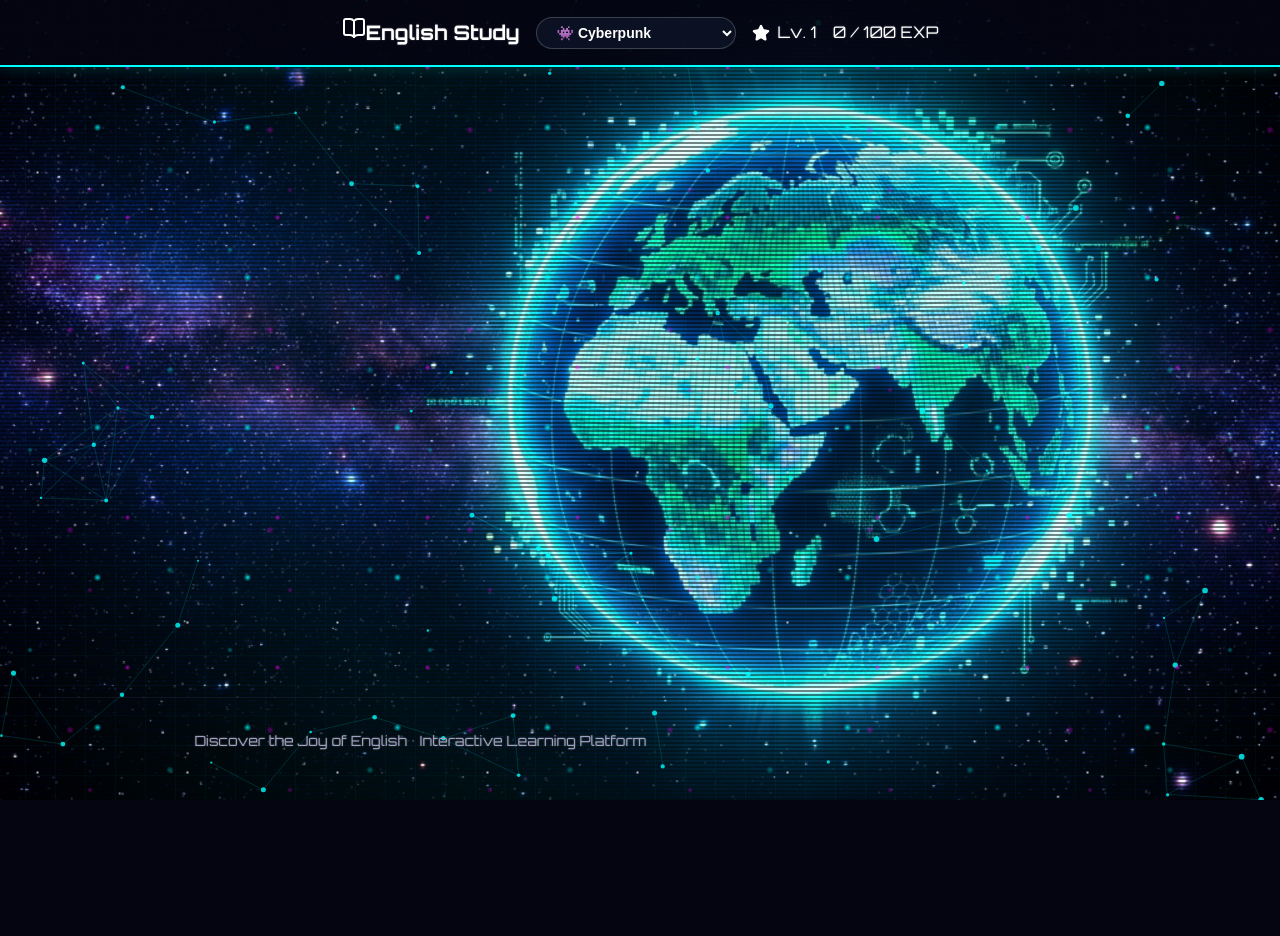
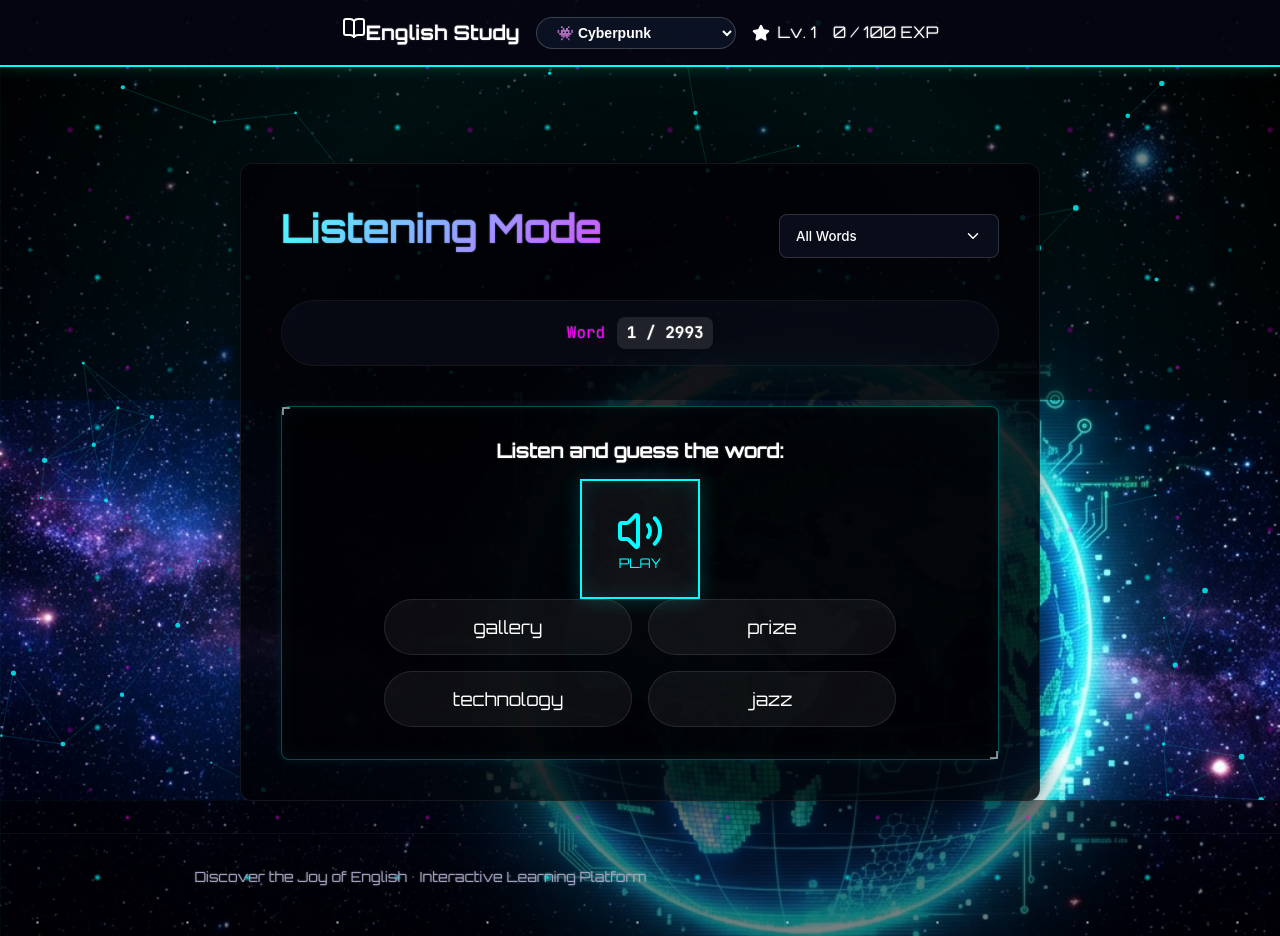
Before and after one commit to peak822/EnglishWeb, a React (Vite) app: page /listen in a window 1280 px wide. Before the commit the page ends 800 px from the top, so only its background shows below. Built offline with nearby package versions, Linux system fonts and the light colour scheme.

Commit message:
feat: implement Listening Mode

```diff
--- a/src/App.jsx
+++ b/src/App.jsx
@@ -13,6 +13,7 @@ import TypingMode from './pages/TypingMode';
 import AssembleMode from './pages/AssembleMode';
 import GuessMode from './pages/GuessMode';
 import ReadMode from './pages/ReadMode';
+import ListeningMode from './pages/ListeningMode';
 
 import ContextMode from './pages/ContextMode';
 import SyntaxMode from './pages/SyntaxMode';
@@ -102,6 +103,7 @@ function App() {
             <Route path="/typing" element={<TypingMode />} />
             <Route path="/assemble" element={<AssembleMode />} />
             <Route path="/guess" element={<GuessMode />} />
+            <Route path="/listen" element={<ListeningMode />} />
 
             <Route path="/context" element={<ContextMode />} />
             <Route path="/syntax" element={<SyntaxMode />} />
--- a/src/pages/Home.jsx
+++ b/src/pages/Home.jsx
@@ -1,13 +1,13 @@
 import React from 'react';
 import { useNavigate } from 'react-router-dom';
-import { Type, Puzzle, HelpCircle, ArrowRight, BookOpen, Grid, Zap } from 'lucide-react';
+import { Type, Puzzle, HelpCircle, ArrowRight, BookOpen, Grid, Zap, Volume2 } from 'lucide-react';
 import Card from '../components/Card';
 import Tilt from 'react-parallax-tilt';
 
 const Home = () => {
   const navigate = useNavigate();
 
-  const starterModes = [
+  const libraryModes = [
     {
       id: 'read',
       title: 'อ่านคำศัพท์',
@@ -15,22 +15,6 @@ const Home = () => {
       icon: <BookOpen size={32} />,
       path: '/read',
       color: 'var(--color-surface)'
-    },
-    {
-      id: 'guess',
-      title: 'ทายคำศัพท์',
-      description: 'Guess the word based on hints like part of speech and length.',
-      icon: <HelpCircle size={32} />,
-      path: '/guess',
-      color: '#F59E0B'
-    },
-    {
-      id: 'pos',
-      title: 'หมวดหมู่คำ (POS)',
-      description: 'ฝึกแยกแยะชนิดของคำ (Noun, Verb, Adj, etc.) อย่างรวดเร็วเพื่อสร้างความจำอัตโนมัติ',
-      icon: <Zap size={32} />,
-      path: '/pos',
-      color: '#8B5CF6' // violet
     },
     {
       id: 'pos-guide',
@@ -42,7 +26,15 @@ const Home = () => {
     }
   ];
 
-  const intermediateModes = [
+  const starterModes = [
+    {
+      id: 'guess',
+      title: 'ทายคำศัพท์',
+      description: 'Guess the word based on hints like part of speech and length.',
+      icon: <HelpCircle size={32} />,
+      path: '/guess',
+      color: '#F59E0B'
+    },
     {
       id: 'match',
       title: 'เกมจับคู่ (Match)',
@@ -51,6 +43,25 @@ const Home = () => {
       path: '/match',
       color: '#00E1FF' // Bright Cyan
     },
+    {
+      id: 'pos',
+      title: 'หมวดหมู่คำ (POS)',
+      description: 'ฝึกแยกแยะชนิดของคำ (Noun, Verb, Adj, etc.) อย่างรวดเร็วเพื่อสร้างความจำอัตโนมัติ',
+      icon: <Zap size={32} />,
+      path: '/pos',
+      color: '#8B5CF6' // violet
+    },
+    {
+      id: 'listen',
+      title: 'ทายคำจากการฟัง',
+      description: 'Listen to the word and guess its spelling and meaning.',
+      icon: <Volume2 size={32} />,
+      path: '/listen',
+      color: '#4ade80' // Green
+    }
+  ];
+
+  const intermediateModes = [
     {
       id: 'assemble',
       title: 'ประกอบคำศัพท์',
@@ -151,6 +162,16 @@ const Home = () => {
 
         <div className="difficulty-section">
           <div className="section-header flex items-center justify-between flex-wrap gap-2">
+            <h3 className="text-2xl font-bold flex items-center gap-2" style={{ color: 'var(--color-secondary)' }}>
+              📖 The Library
+            </h3>
+            <span className="text-sm font-medium text-[var(--color-neutral)] bg-[rgba(255,255,255,0.05)] px-3 py-1 rounded-full border border-[rgba(255,255,255,0.05)]">คลังความรู้</span>
+          </div>
+          {renderModeGrid(libraryModes)}
+        </div>
+
+        <div className="difficulty-section">
+          <div className="section-header flex items-center justify-between flex-wrap gap-2">
             <h3 className="text-2xl font-bold flex items-center gap-2" style={{ color: 'var(--color-primary)' }}>
               🌱 Starter
             </h3>
--- /dev/null
+++ b/src/pages/ListeningMode.jsx
@@ -0,0 +1,199 @@
+import React, { useState, useEffect, useRef } from 'react';
+import { useNavigate } from 'react-router-dom';
+import { Volume2, ArrowLeft } from 'lucide-react';
+import Card from '../components/Card';
+import LevelSelector from '../components/LevelSelector';
+import { useGamification } from '../hooks/useGamification';
+import { filterWords } from '../hooks/useCategories';
+import vocabularyData from '../data/vocabulary.json';
+
+const ListeningMode = () => {
+  const navigate = useNavigate();
+  const { addExp } = useGamification();
+  const [level, setLevel] = useState('all');
+  const [words, setWords] = useState([]);
+  const [currentIndex, setCurrentIndex] = useState(0);
+  const [options, setOptions] = useState([]);
+  const [status, setStatus] = useState('idle'); // idle, correct, incorrect
+  const [selectedOption, setSelectedOption] = useState(null);
+  const [isLoaded, setIsLoaded] = useState(false);
+  const timeoutRef = useRef(null);
+
+  useEffect(() => {
+    return () => {
+      if (timeoutRef.current) clearTimeout(timeoutRef.current);
+      if ('speechSynthesis' in window) window.speechSynthesis.cancel();
+    };
+  }, []);
+
+  useEffect(() => {
+    if (timeoutRef.current) clearTimeout(timeoutRef.current);
+    let result = filterWords(vocabularyData, level);
+    result = [...result].sort(() => 0.5 - Math.random());
+    setWords(result);
+    setCurrentIndex(0);
+    setIsLoaded(true);
+  }, [level]);
+
+  useEffect(() => {
+    if (words.length > 0 && words[currentIndex]) {
+      generateOptions();
+      setStatus('idle');
+      setSelectedOption(null);
+    }
+  }, [currentIndex, words]);
+
+  const currentWord = words[currentIndex];
+
+  const playAudio = () => {
+    if (!currentWord) return;
+    if ('speechSynthesis' in window) {
+      window.speechSynthesis.cancel();
+      const utterance = new SpeechSynthesisUtterance(currentWord.word);
+      utterance.lang = 'en-US';
+      window.speechSynthesis.speak(utterance);
+    }
+  };
+
+  const generateOptions = () => {
+    const correctWord = words[currentIndex];
+
+    // Ensure we don't pick distractors that have the exact same meaning
+    let pool = words.filter(w => w.word !== correctWord.word && w.type === correctWord.type && w.level === correctWord.level && w.meaning !== correctWord.meaning);
+
+    if (pool.length < 3) {
+      pool = vocabularyData.filter(w => w.word !== correctWord.word && w.type === correctWord.type && w.meaning !== correctWord.meaning);
+    }
+    if (pool.length < 3) {
+      pool = vocabularyData.filter(w => w.word !== correctWord.word && w.meaning !== correctWord.meaning);
+    }
+
+    const uniquePoolMap = new Map();
+    pool.forEach(w => uniquePoolMap.set(w.word, w));
+    const uniquePool = Array.from(uniquePoolMap.values());
+
+    const shuffleArray = (array) => {
+      const newArray = [...array];
+      for (let i = newArray.length - 1; i > 0; i--) {
+        const j = Math.floor(Math.random() * (i + 1));
+        [newArray[i], newArray[j]] = [newArray[j], newArray[i]];
+      }
+      return newArray;
+    };
+
+    pool = shuffleArray(uniquePool).slice(0, 3);
+    const newOptions = shuffleArray([...pool.map(w => w.word), correctWord.word]);
+    setOptions(newOptions);
+  };
+
+  const handleGuess = (guess) => {
+    if (status !== 'idle') return;
+    setSelectedOption(guess);
+
+    if (guess === currentWord.word) {
+      setStatus('correct');
+      addExp(10);
+      timeoutRef.current = setTimeout(() => {
+        setCurrentIndex(prev => prev + 1);
+      }, 2500);
+    } else {
+      setStatus('incorrect');
+      timeoutRef.current = setTimeout(() => {
+        setStatus('idle');
+        setSelectedOption(null);
+      }, 1000);
+    }
+  };
+
+  if (!isLoaded) return <div className="container animate-fade-up text-center"><h2 className="text-gradient">Loading...</h2></div>;
+
+  if (!currentWord && words.length > 0 && currentIndex >= words.length) {
+    return (
+      <div className="container animate-fade-up text-center py-20">
+        <h2 className="text-gradient text-4xl mb-4">Amazing Job! 🎉</h2>
+        <button onClick={() => window.location.href = '/'} className="ui-btn ui-btn-primary">Back to Home</button>
+      </div>
+    );
+  }
+
+  return (
+    <div className="container animate-fade-up">
+      <div className="game-container">
+        <div className="game-header">
+          <h2 className="text-gradient">Listening Mode</h2>
+          <div className="w-48 sm:w-64 z-50">
+            <LevelSelector value={level} onChange={setLevel} />
+          </div>
+        </div>
+
+        <div className="game-stats justify-center">
+          <div className="stat-item">
+            <span>Word</span>
+            <span className="stat-value">{words.length > 0 ? currentIndex + 1 : 0} / {words.length}</span>
+          </div>
+        </div>
+
+        {words.length === 0 ? (
+          <Card className="text-center py-16"><h3 className="text-xl text-[var(--color-neutral)]">No words available.</h3></Card>
+        ) : (
+          <Card className="text-center py-16 relative overflow-hidden flex flex-col items-center">
+            {status === 'correct' && <div className="absolute inset-0 bg-[rgba(34,197,94,0.1)] success-pulse z-0 rounded-[var(--radius-lg)]" />}
+
+            <div className="relative z-10 flex flex-col items-center w-full">
+              {status === 'correct' ? (
+                <div style={{ padding: '2rem 0', display: 'flex', flexDirection: 'column', alignItems: 'center', animation: 'fadeUp 0.5s ease-out forwards', width: '100%' }}>
+                  <h3 className="srs-title" style={{ color: '#fff' }}>{currentWord.word}</h3>
+                  <p className="srs-ipa">/{currentWord.ipa || 'no ipa'}/</p>
+                  <div className="srs-meaning-box" style={{ border: '1px solid var(--color-accent)' }}>
+                    <p className="srs-meaning">{currentWord.meaning || 'No translation available'}</p>
+                  </div>
+                  <p style={{ marginTop: '2rem', color: '#4ade80', fontWeight: 'bold', animation: 'pulse 2s cubic-bezier(0.4, 0, 0.6, 1) infinite' }}>Correct! +10 EXP</p>
+                </div>
+              ) : (
+                <>
+                  <h3 className="text-xl mb-4 text-[var(--color-neutral)] font-medium">Listen and guess the word:</h3>
+
+                  <button
+                    onClick={playAudio}
+                    className="flex flex-col items-center justify-center rounded-full mb-10 transition-transform hover:scale-105 active:scale-95"
+                    style={{
+                      width: '120px', height: '120px',
+                      background: 'rgba(255, 255, 255, 0.05)',
+                      border: '2px solid var(--color-primary)',
+                      boxShadow: '0 0 20px rgba(0,255,255,0.2), inset 0 0 20px rgba(0,255,255,0.1)',
+                      color: 'var(--color-primary)',
+                      cursor: 'pointer'
+                    }}
+                  >
+                    <Volume2 size={48} className="animate-pulse" />
+                    <span className="mt-2 text-sm font-bold opacity-80">PLAY</span>
+                  </button>
+
+                  <div className={`options-grid w-full max-w-2xl mx-auto ${status === 'incorrect' ? 'shake' : ''}`}>
+                    {options.map((opt, i) => {
+                      let statusClass = '';
+                      if (status === 'correct' && opt === currentWord.word) statusClass = 'correct-ans';
+                      if (status === 'incorrect' && opt === selectedOption) statusClass = 'incorrect-ans';
+
+                      return (
+                        <button key={i} className={`option-btn ${statusClass}`} onClick={() => handleGuess(opt)}>
+                          {opt}
+                        </button>
+                      );
+                    })}
+                  </div>
+
+                  <div className="h-8 mt-6 w-full flex items-center justify-center">
+                    {status === 'incorrect' && <p className="text-red-400 font-semibold animate-fade-up">Incorrect! Try again...</p>}
+                  </div>
+                </>
+              )}
+            </div>
+          </Card>
+        )}
+      </div>
+    </div>
+  );
+};
+
+export default ListeningMode;
```
